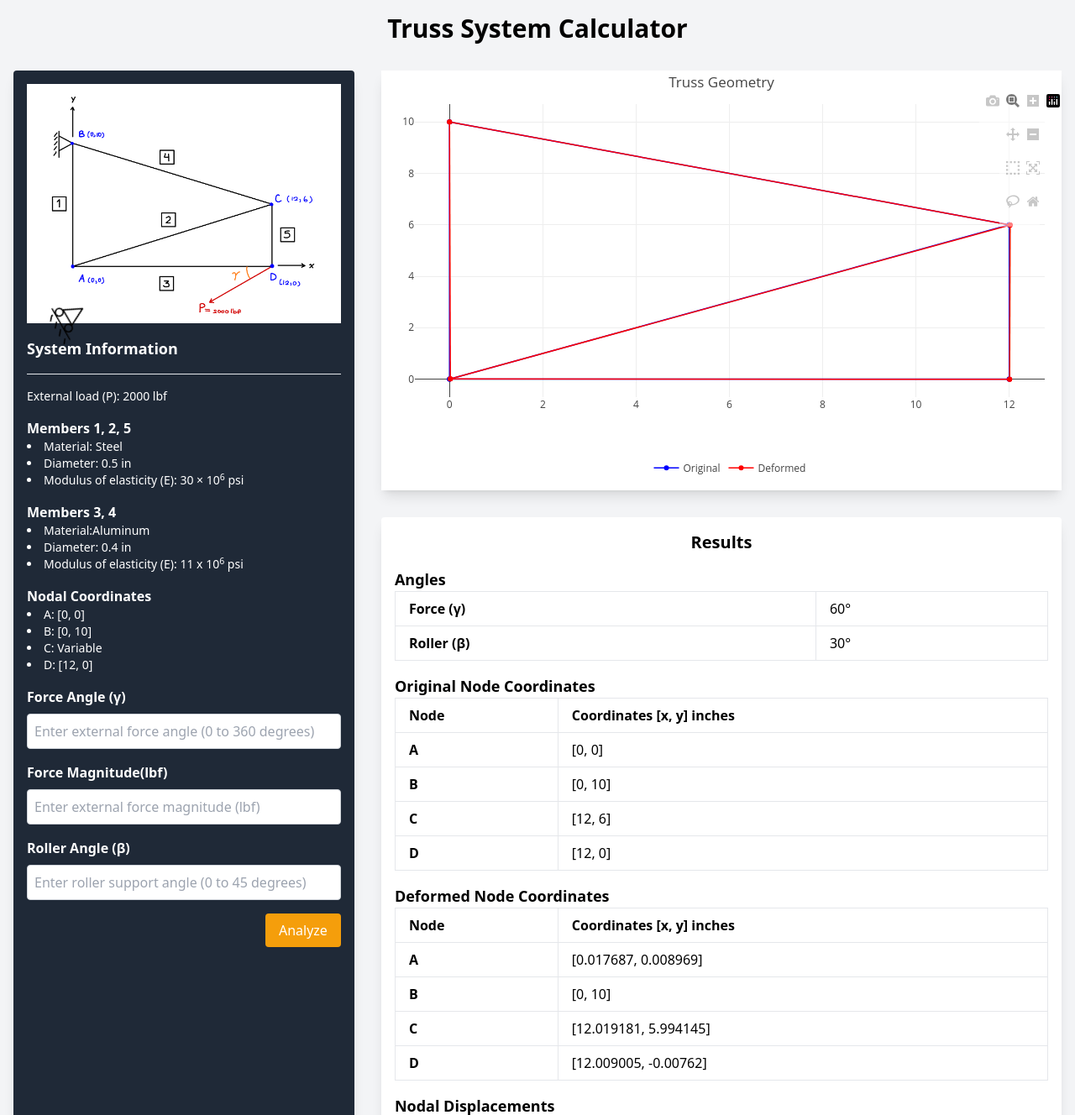
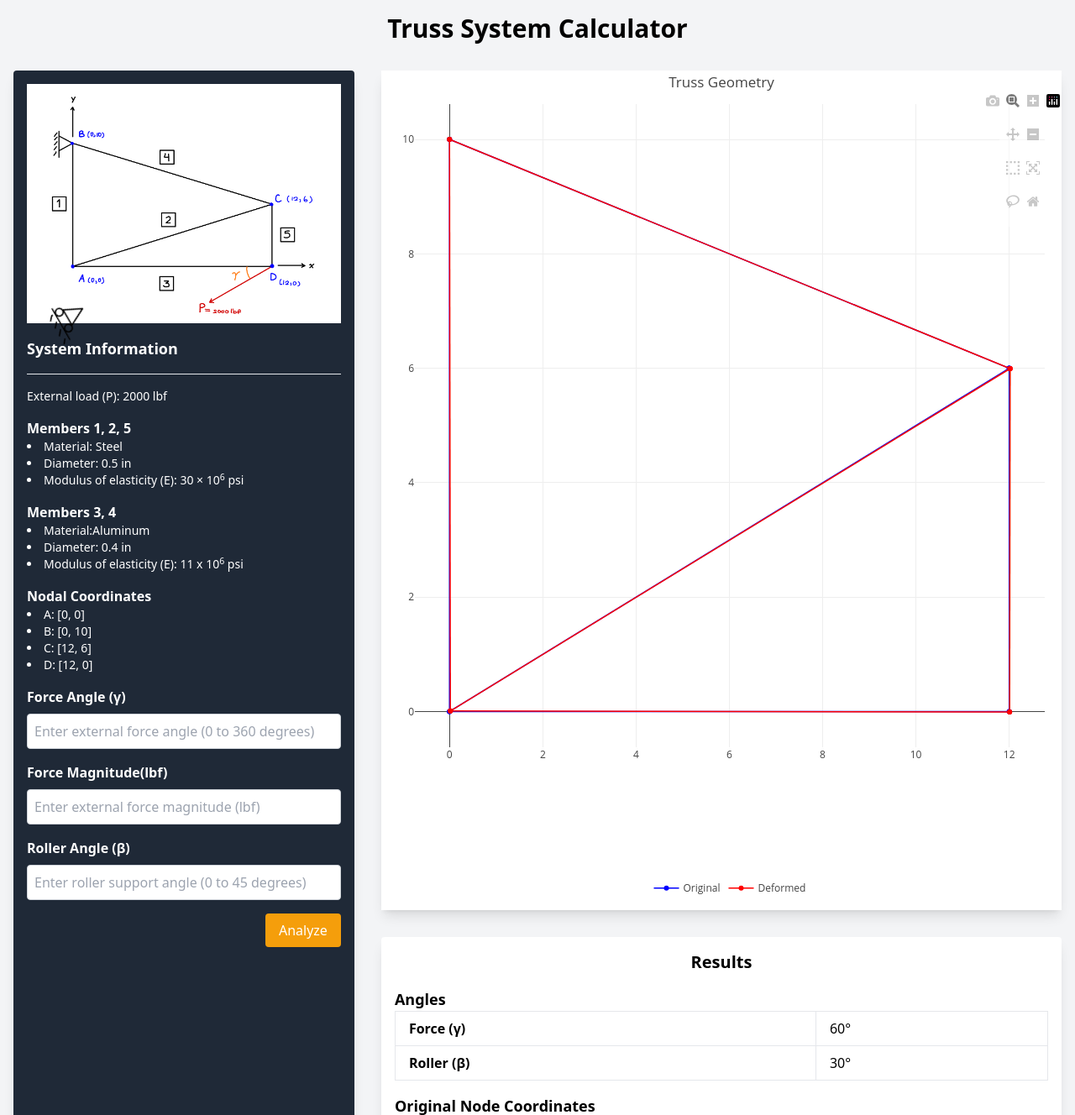
Before and after one commit to Ferdinand737/truss-system, a Flask app: page / in a window 1280 px wide. Shown: the top 1328 px of the page at 84% size. Run offline with Flask 3, Linux system fonts and the light colour scheme; some libraries are stand-ins or nearby versions.

Commit message:
fix graph dimensions

```diff
--- a/templates/index.html
+++ b/templates/index.html
@@ -71,7 +71,7 @@
             <ul class="list-disc list-inside text-sm">
               <li class="text-white">A: [0, 0]</li>
               <li class="text-white">B: [0, 10]</li>
-              <li class="text-white">C: Variable</li>
+              <li class="text-white">C: [12, 6]</li>
               <li class="text-white">D: [12, 0]</li>
             </ul>
           </div>
@@ -128,7 +128,7 @@
           <div
             id="trussPlot"
             class="bg-white shadow-lg rounded mb-8"
-            style="height: 500px"
+            style="height: 1000px"
           ></div>
 
           <div class="bg-white shadow-lg p-4 rounded" id="results"></div>
```
